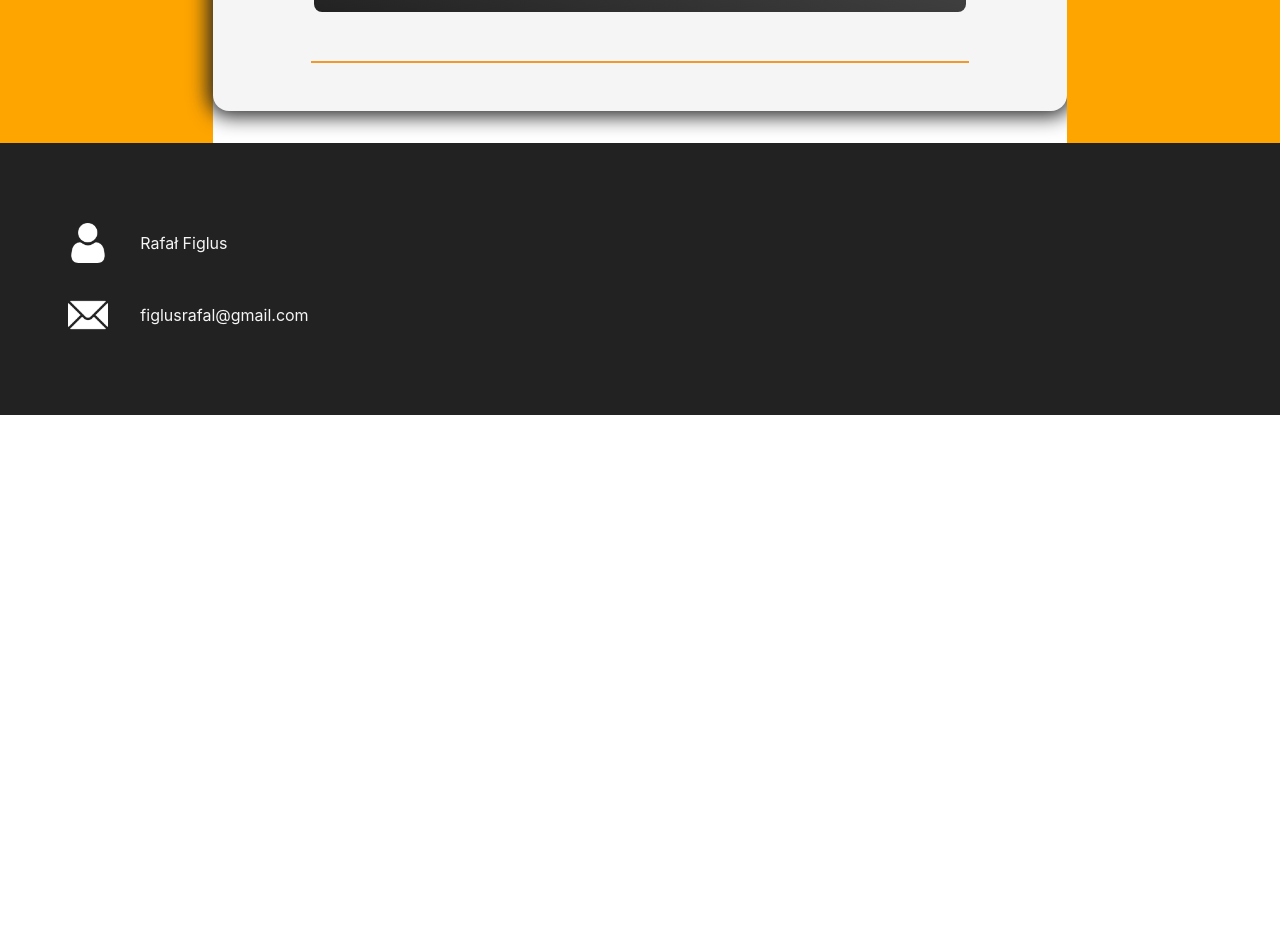
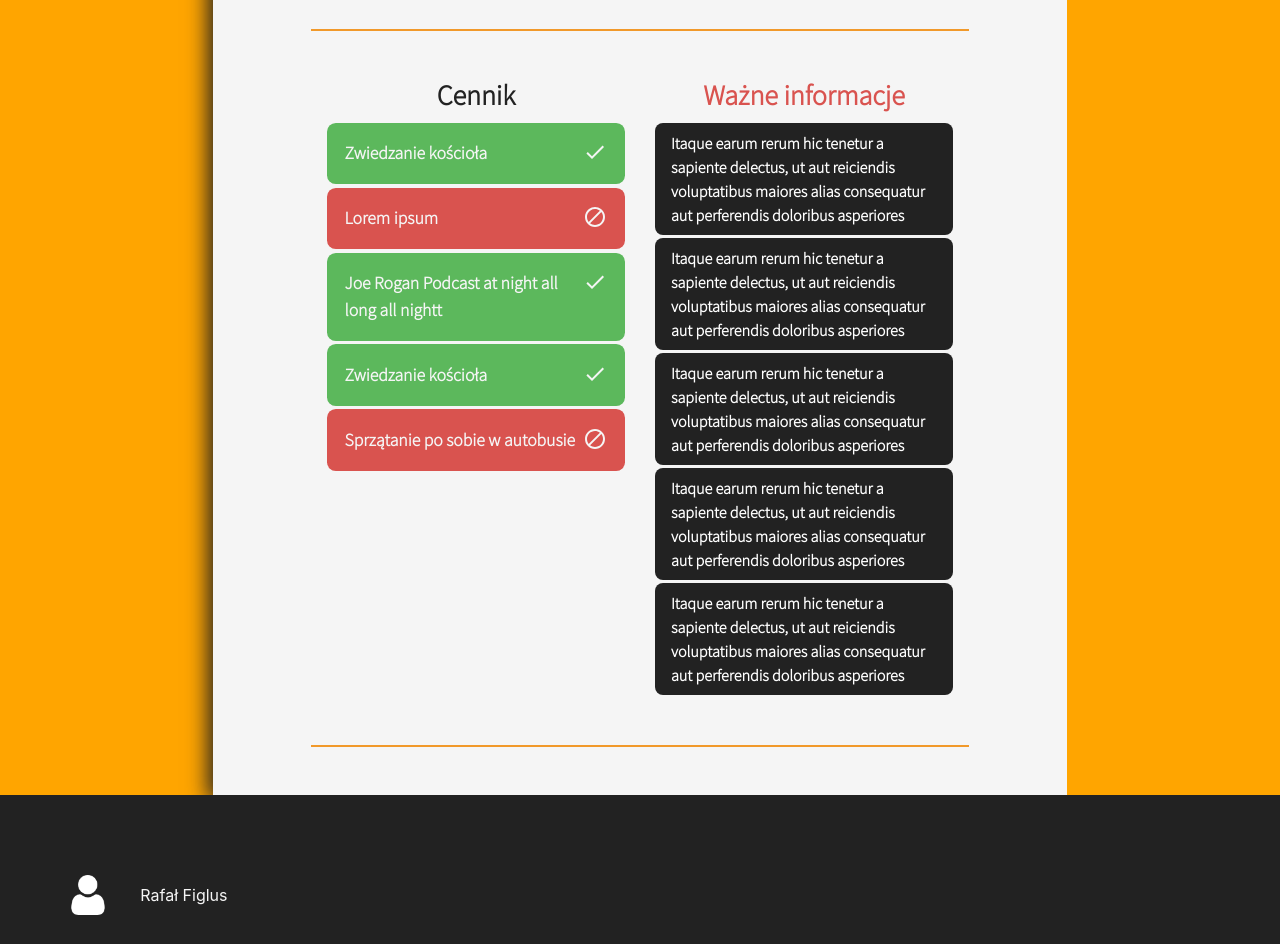
Before and after one commit to navuyi/Praca-Inzynierska-2022, a React (Create React App) app: page /tours/tour in a window 1280 px wide. Shown: the part 1820-2764 px from the top of the page. Before the commit the page ends 2235 px from the top, so only its background shows below. Built offline with nearby package versions, Linux system fonts and the light colour scheme.

Commit message:
tour details price/info lists components

```diff
--- /dev/null
+++ b/src/components/Tours/TourImportantInfo.js
@@ -0,0 +1,39 @@
+import React from "react"
+
+
+function TourImportantInfo(){
+
+    const arr = [1,2,3,32,3]
+    const fontStyle = {
+        width: "100%",
+        textAlign: "center",
+        fontWeight: "bold",
+        color: "#d9534f"
+    }
+    const style = {
+        backgroundColor: "#222222",
+        borderRadius: "0.5em",
+        color: "white",
+        fontFamily: "Source Sans Pro, sans-serif",
+        fontWeight: "bold",
+        padding: "0.5em 1em",
+        margin: "0.1em 0"
+    }
+    return(
+        <React.Fragment>
+            <h3 style={fontStyle}> Ważne informacje </h3>
+            {
+                arr.map((info, index) => {
+                    return(
+                        <div style={style}>
+                            Itaque earum rerum hic tenetur a sapiente delectus, ut aut reiciendis voluptatibus maiores alias consequatur aut perferendis doloribus asperiores
+                        </div>
+                    )
+                })
+            }
+        </React.Fragment>
+
+    )
+}
+
+export default TourImportantInfo
--- /dev/null
+++ b/src/components/Tours/TourPriceList.js
@@ -0,0 +1,69 @@
+import React from "react"
+
+import BlockIcon from '@material-ui/icons/Block';
+import CheckIcon from '@material-ui/icons/Check';
+
+
+function TourPriceList(props){
+
+    const list = [
+        {text: "Zwiedzanie kościoła", variant: true},
+        {text: "Lorem ipsum", variant: false},
+        {text: "Joe Rogan Podcast at night all long all nightt", variant: true},
+        {text: "Zwiedzanie kościoła", variant: true},
+        {text: "Sprzątanie po sobie w autobusie", variant: false},
+    ]
+
+
+    const styleDanger = {
+        width: "100%",
+        backgroundColor: "#d9534f",
+        borderRadius: "0.5em",
+        margin: "0.1em 0",
+        fontFamily: "Source Sans Pro, sans-serif",
+        fontWeight: "bold",
+        fontSize: "1.1rem",
+        padding: "1em 1em",
+        color: "whitesmoke",
+
+        display: "flex",
+        justifyContent: "space-between"
+    }
+    const styleSuccess = {
+        width: "100%",
+        backgroundColor: "#5cb85c",
+        borderRadius: "0.5em",
+        margin: "0.1em",
+        fontFamily: "Source Sans Pro, sans-serif",
+        fontWeight: "bold",
+        fontSize: "1.1rem",
+        padding: "1em 1em",
+        color: "whitesmoke",
+
+        display: "flex",
+        justifyContent: "space-between"
+    }
+
+    let style;
+    let icon;
+
+    return(
+        <React.Fragment>
+            <h3 style={{width: "100%", textAlign: "center"}}> Cennik </h3>
+            {
+                list.map((item, index) => {
+                    item.variant ? style=styleSuccess : style=styleDanger
+                    item.variant ? icon=<CheckIcon/> : icon=<BlockIcon/>
+                    return(
+                        <div style={style}>
+                            {item.text}
+                            {icon}
+                        </div>
+                    )
+                })
+            }
+        </React.Fragment>
+    )
+}
+
+export default  TourPriceList
--- a/src/pages/tours/TourDetails.js
+++ b/src/pages/tours/TourDetails.js
@@ -13,6 +13,9 @@ import DateRangeIcon from "@material-ui/icons/DateRange";
 import GroupIcon from "@material-ui/icons/Group";
 import EmailIcon from '@material-ui/icons/Email';
 import PhoneIcon from '@material-ui/icons/Phone';
+
+import TourPriceList from "../../components/Tours/TourPriceList";
+import TourImportantInfo from "../../components/Tours/TourImportantInfo";
 
 function TourDetails(){
 
@@ -30,7 +33,7 @@ function TourDetails(){
             <Container fluid className={"h-100"} style={{marginTop: "0em", top: "0", flexGrow: "1"}}>
                 <Row style={{minHeight: "75vh"}}>
                     <Col lg={2} sm={12} style={{backgroundColor: "orange", padding: "0"}} className={"d-flex justify-content-center align-items-center"}>
-                        <Button variant={"dark"}> Poprzednia </Button>
+
                     </Col>
                     <Col lg={8} sm={12} style={{padding: "0"}} >
                         <Container className={"details-body d-flex flex-column align-items-center justify-content-center"}>
@@ -99,10 +102,19 @@ function TourDetails(){
                                 }
                             </Row>
                             <Separator />
+                            <Row className={"w-100 col-10 d-flex justify-content-between"} >
+                                <Col xl={6} className={"d-flex align-items-center flex-column"}>
+                                    <TourPriceList />
+                                </Col>
+                                <Col xl={6} className={"d-flex align-items-center flex-column"}>
+                                   <TourImportantInfo />
+                                </Col>
+                            </Row>
+                            <Separator />
                         </Container>
                     </Col>
                     <Col lg={2} sm={12} style={{backgroundColor: "orange", padding: "0"}} className={"d-flex justify-content-center align-items-center"}>
-                        <Button variant={"dark"}> Następna </Button>
+
                     </Col>
                 </Row>
             </Container>
--- a/src/styles/tourDetails.css
+++ b/src/styles/tourDetails.css
@@ -6,9 +6,9 @@
 }
 .tourDetails .details-body{
     background-color: whitesmoke;
-    margin-top: 2em;
-    margin-bottom: 2em;
-    border-radius: 1em;
+
+
+
     box-shadow: 0 0 20px 5px rgb(34,34,34);
 }
 .tourDetails h1{
@@ -48,6 +48,11 @@
     font-family: 'Source Sans Pro', sans-serif;
     font-weight: bold;
 }
+.tourDetails h3{
+    font-family: 'Source Sans Pro', sans-serif;
+    font-weight: bold;
+    color: rgb(34,34,34);
+}
 
 .tourDetails .tour-plan-point{
     font-family: 'Source Sans Pro', sans-serif;
```
